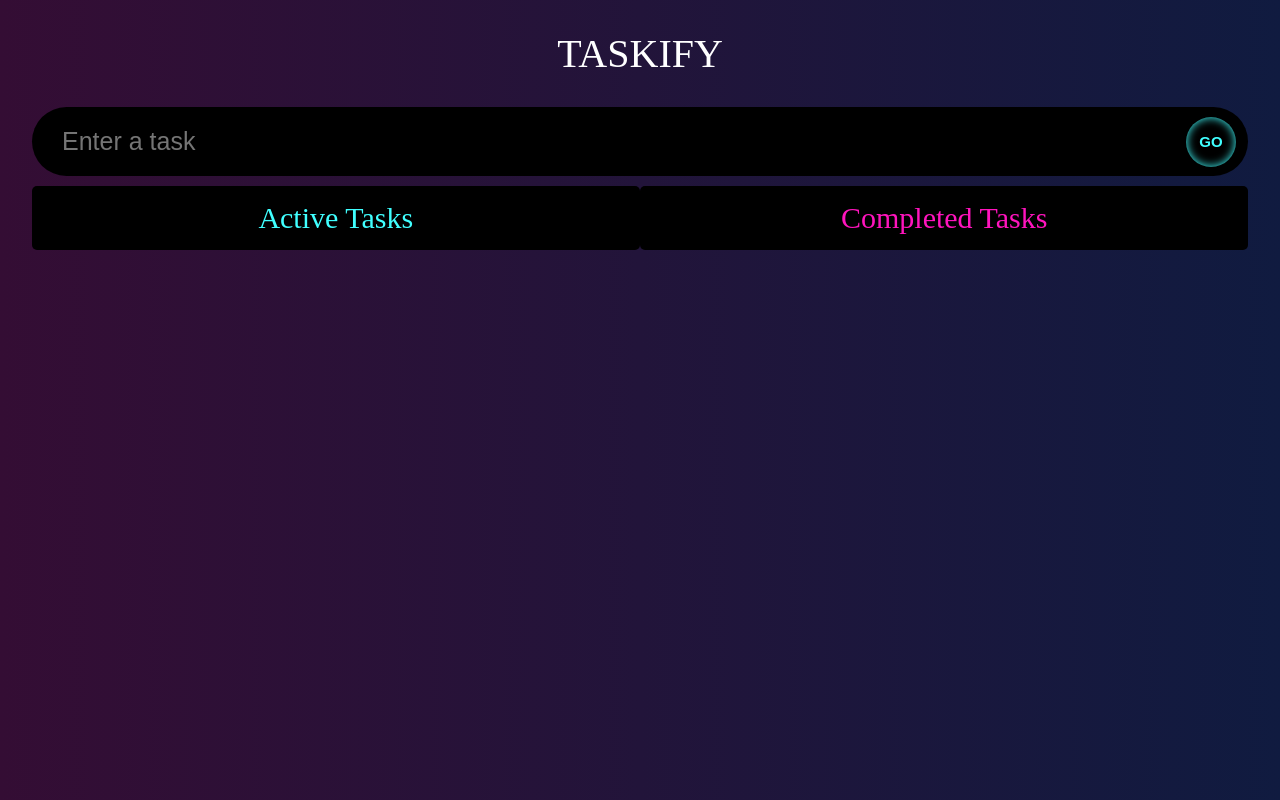
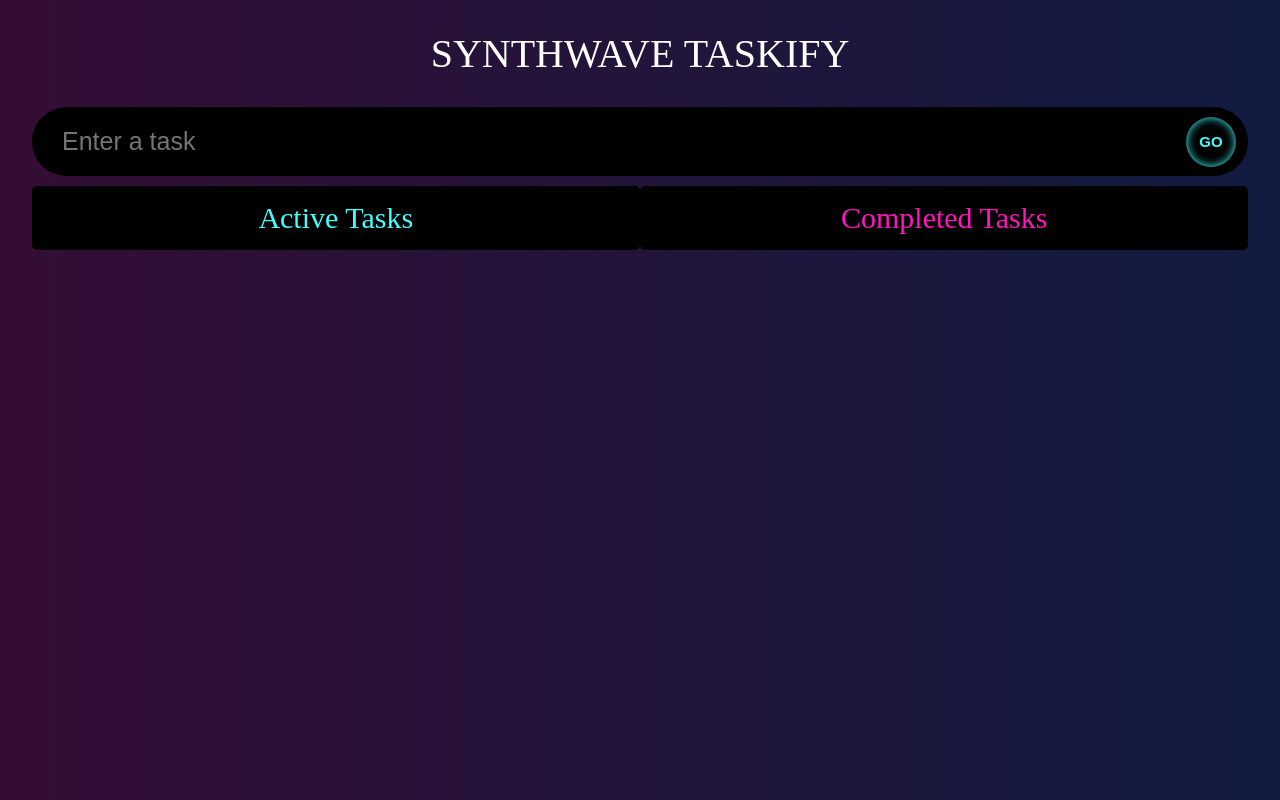
Before and after one commit to lavarinimoreira/synthwave-taskify, a React (Create React App) app: page / in a window 1280 px wide. Shown: the top 800 px of the page. Built offline with nearby package versions, Linux system fonts and the light colour scheme; a web font is replaced by a local one.

Commit message:
Update App.tsx

```diff
--- a/src/App.tsx
+++ b/src/App.tsx
@@ -58,7 +58,7 @@ const App: React.FC = () => {
   return (
     <DragDropContext onDragEnd={onDragEnd}>
       <div className='App'>
-        <span className='heading'>Taskify</span>
+        <span className='heading'>Synthwave Taskify</span>
         <InputFeild
           todo={todo}
           setTodo={setTodo}
```
